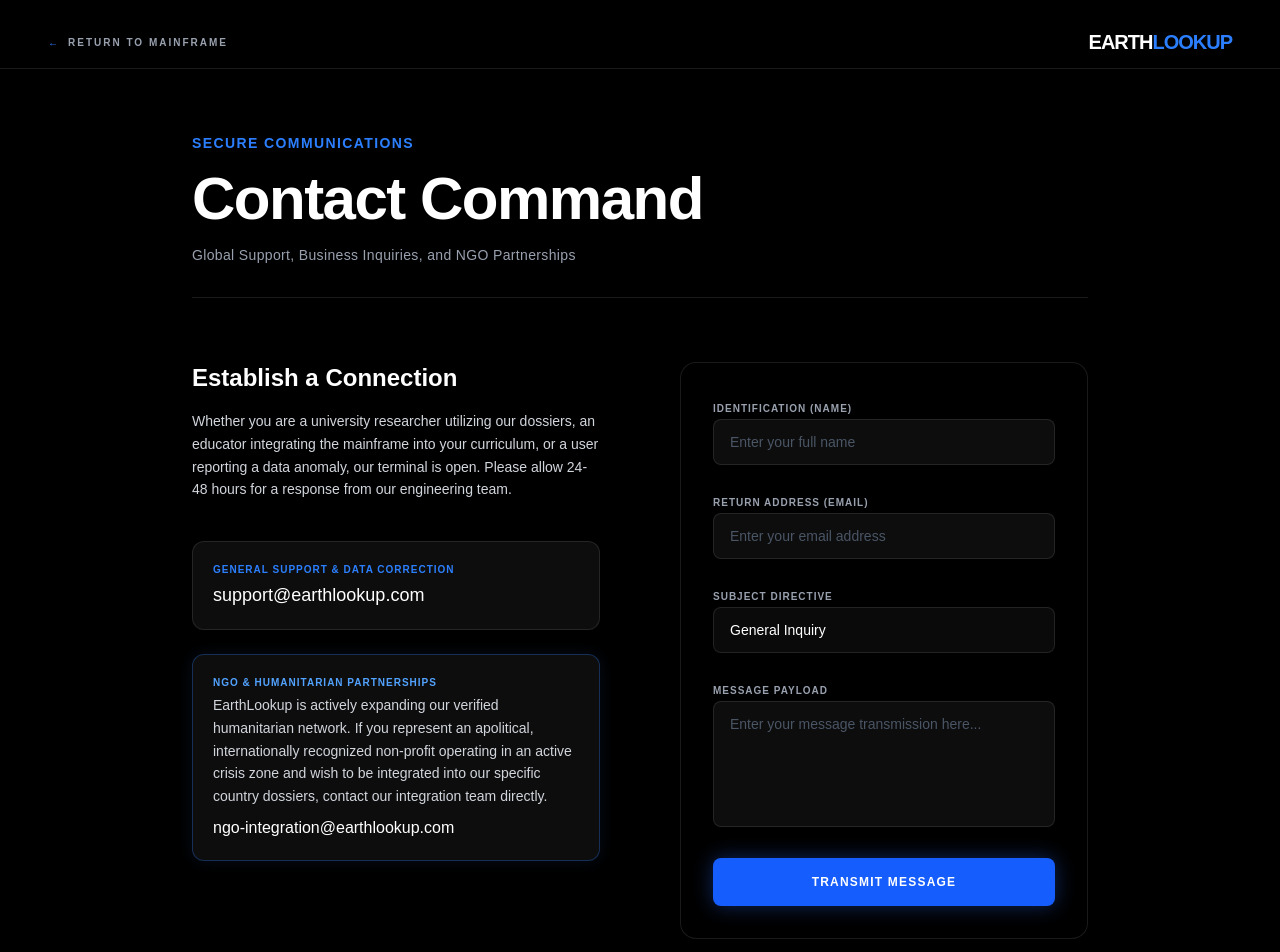
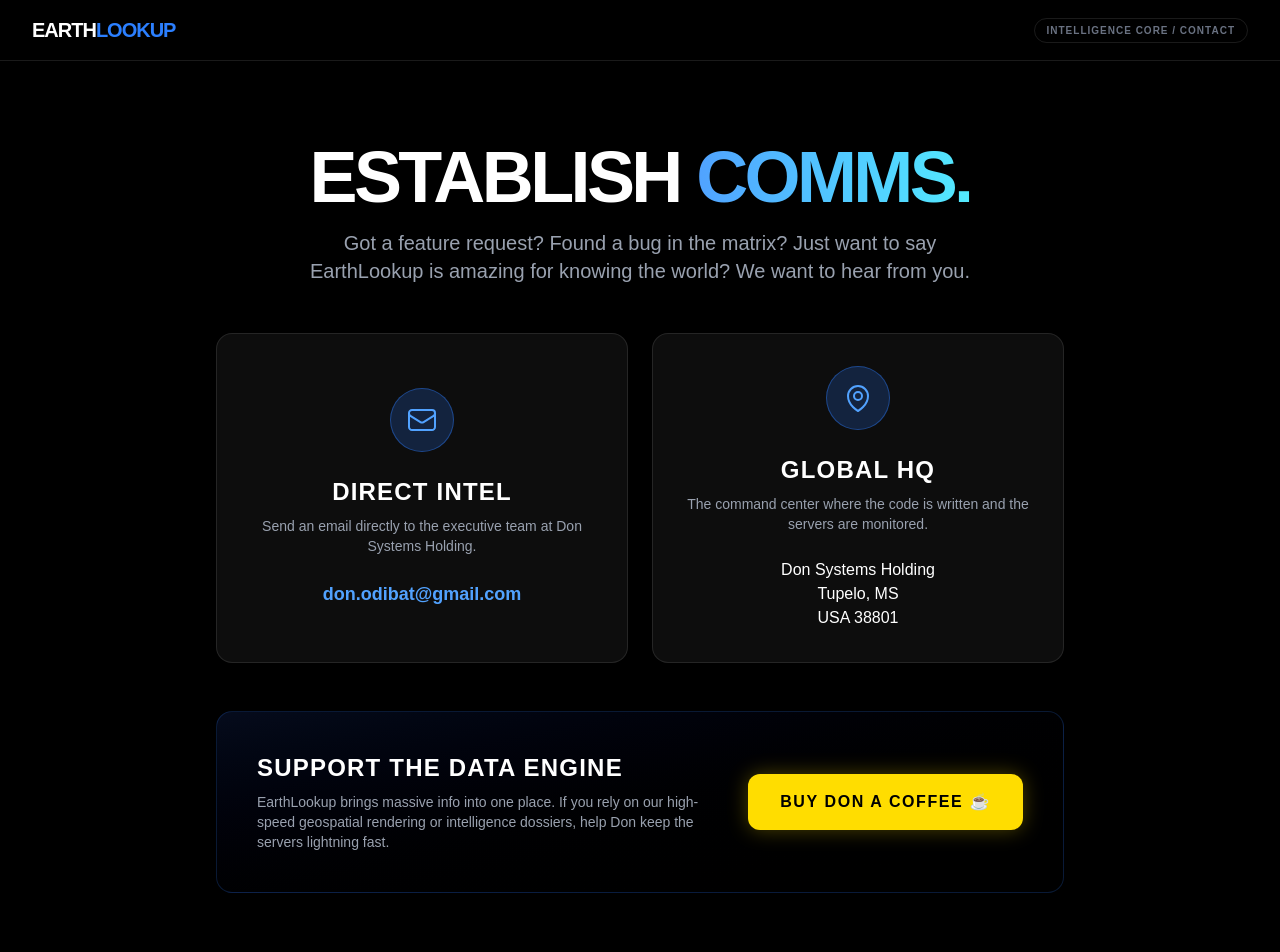
Before and after one commit to Don-Odibat/Atlas, a Next.js app: page /contact in a window 1280 px wide. Shown: the top 952 px of the page. Built offline with nearby package versions, Linux system fonts and the light colour scheme.

Commit message:
Added Contact and Privacy Policy pages

```diff
--- a/app/contact/page.tsx
+++ b/app/contact/page.tsx
@@ -1,119 +1,80 @@
+// @ts-nocheck
+"use client";
+
 import React from "react";
 import Link from "next/link";
+import TrustFooter from "../../components/TrustFooter";
 
-export default function ContactUs() {
+export default function ContactPage() {
   return (
-    <div className="min-h-screen bg-black text-gray-300 font-sans selection:bg-white/20 relative overflow-y-auto">
+    <div className="min-h-screen bg-black text-white font-sans flex flex-col selection:bg-blue-500/30">
 
-      {/* Background Ambience */}
-      <div className="fixed inset-0 z-0 pointer-events-none">
-        <div className="absolute inset-0 bg-[radial-gradient(ellipse_at_top,_var(--tw-gradient-stops))] from-blue-900/20 via-black to-black"></div>
-      </div>
-
-      {/* Top Navigation */}
-      <nav className="relative z-50 w-full px-8 md:px-12 pt-8 pb-4 flex justify-between items-center border-b border-white/10 bg-black/60 backdrop-blur-md sticky top-0 shadow-2xl">
-        <Link href="/" className="text-[10px] font-bold tracking-[0.2em] text-gray-400 hover:text-white uppercase transition-colors flex items-center gap-2">
-          <span className="text-blue-500">←</span> Return to Mainframe
+      {/* TOP NAVIGATION BANNER */}
+      <nav className="w-full border-b border-white/10 bg-black/80 backdrop-blur-md sticky top-0 z-50 px-8 py-4 flex justify-between items-center">
+        <Link href="/" className="text-xl font-black tracking-tighter hover:text-blue-400 transition-colors">
+          EARTH<span className="text-blue-500">LOOKUP</span>
         </Link>
-        <h1 className="text-xl font-black tracking-tighter m-0 p-0 leading-none select-none text-white">
-            EARTH<span className="text-blue-500">LOOKUP</span>
-        </h1>
+        <div className="text-[10px] font-mono font-bold text-gray-500 uppercase tracking-widest border border-white/10 px-3 py-1 rounded-full">
+          Intelligence Core / Contact
+        </div>
       </nav>
 
-      {/* Main Content */}
-      <main className="relative z-10 max-w-5xl mx-auto p-8 md:p-16">
+      {/* CONTACT CONTENT */}
+      <main className="flex-1 w-full max-w-4xl mx-auto px-6 py-20 flex flex-col gap-12">
 
-        <header className="mb-16 border-b border-white/10 pb-8">
-          <p className="text-blue-500 font-black tracking-widest uppercase mb-4 text-sm">Secure Communications</p>
-          <h1 className="text-5xl md:text-6xl font-black text-white tracking-tight mb-4">Contact Command</h1>
-          <p className="text-gray-400 text-sm tracking-wide">Global Support, Business Inquiries, and NGO Partnerships</p>
+        <header className="text-center space-y-4">
+          <h1 className="text-5xl md:text-7xl font-black tracking-tighter uppercase leading-none">
+            ESTABLISH <span className="text-transparent bg-clip-text bg-gradient-to-r from-blue-400 to-cyan-300">COMMS.</span>
+          </h1>
+          <p className="text-xl text-gray-400 font-light max-w-2xl mx-auto">
+            Got a feature request? Found a bug in the matrix? Just want to say EarthLookup is amazing for knowing the world? We want to hear from you.
+          </p>
         </header>
 
-        <div className="grid grid-cols-1 md:grid-cols-2 gap-12 lg:gap-20">
-
-          {/* Left Column: Contact Info */}
-          <div className="space-y-10">
-            <section>
-              <h2 className="text-2xl font-bold text-white mb-4">Establish a Connection</h2>
-              <p className="text-sm font-light leading-relaxed mb-6">
-                Whether you are a university researcher utilizing our dossiers, an educator integrating the mainframe into your curriculum, or a user reporting a data anomaly, our terminal is open. Please allow 24-48 hours for a response from our engineering team.
-              </p>
-            </section>
-
-            <section className="space-y-6">
-              <div className="bg-white/5 border border-white/10 p-5 rounded-xl">
-                <p className="text-[10px] uppercase tracking-widest text-blue-500 font-bold mb-1">General Support & Data Correction</p>
-                <p className="text-white text-lg">support@earthlookup.com</p>
-              </div>
-
-              <div className="bg-white/5 border border-blue-500/30 p-5 rounded-xl shadow-[0_0_15px_rgba(59,130,246,0.1)]">
-                <p className="text-[10px] uppercase tracking-widest text-blue-400 font-bold mb-1">NGO & Humanitarian Partnerships</p>
-                <p className="text-sm font-light leading-relaxed mb-2">
-                  EarthLookup is actively expanding our verified humanitarian network. If you represent an apolitical, internationally recognized non-profit operating in an active crisis zone and wish to be integrated into our specific country dossiers, contact our integration team directly.
-                </p>
-                <p className="text-white font-medium">ngo-integration@earthlookup.com</p>
-              </div>
-            </section>
+        <div className="grid grid-cols-1 md:grid-cols-2 gap-6">
+          {/* DIRECT EMAIL CARD */}
+          <div className="bg-white/5 border border-white/10 rounded-2xl p-8 hover:border-blue-500/50 transition-colors flex flex-col justify-center items-center text-center">
+            <div className="w-16 h-16 bg-blue-500/20 rounded-full flex items-center justify-center mb-6 border border-blue-500/40">
+              <svg xmlns="http://www.w3.org/2000/svg" fill="none" viewBox="0 0 24 24" strokeWidth={1.5} stroke="currentColor" className="w-8 h-8 text-blue-400"><path strokeLinecap="round" strokeLinejoin="round" d="M21.75 6.75v10.5a2.25 2.25 0 0 1-2.25 2.25h-15a2.25 2.25 0 0 1-2.25-2.25V6.75m19.5 0A2.25 2.25 0 0 0 19.5 4.5h-15a2.25 2.25 0 0 0-2.25 2.25m19.5 0v.243a2.25 2.25 0 0 1-1.07 1.916l-7.5 4.615a2.25 2.25 0 0 1-2.36 0L3.32 8.91a2.25 2.25 0 0 1-1.07-1.916V6.75" /></svg>
+            </div>
+            <h2 className="text-2xl font-bold mb-2 uppercase tracking-wider">Direct Intel</h2>
+            <p className="text-gray-400 text-sm mb-6">Send an email directly to the executive team at Don Systems Holding.</p>
+            <a href="mailto:don.odibat@gmail.com" className="text-blue-400 font-bold text-lg hover:text-white transition-colors">don.odibat@gmail.com</a>
           </div>
 
-          {/* Right Column: Contact Form */}
-          <div>
-            <form className="bg-black/50 border border-white/10 p-8 rounded-2xl shadow-2xl backdrop-blur-sm space-y-6">
-
-              <div className="space-y-2">
-                <label className="text-[10px] uppercase tracking-widest text-gray-400 font-bold">Identification (Name)</label>
-                <input
-                  type="text"
-                  placeholder="Enter your full name"
-                  className="w-full bg-white/5 border border-white/10 rounded-lg px-4 py-3 text-white text-sm focus:outline-none focus:border-blue-500 focus:ring-1 focus:ring-blue-500 transition-all placeholder:text-gray-600"
-                />
-              </div>
-
-              <div className="space-y-2">
-                <label className="text-[10px] uppercase tracking-widest text-gray-400 font-bold">Return Address (Email)</label>
-                <input
-                  type="email"
-                  placeholder="Enter your email address"
-                  className="w-full bg-white/5 border border-white/10 rounded-lg px-4 py-3 text-white text-sm focus:outline-none focus:border-blue-500 focus:ring-1 focus:ring-blue-500 transition-all placeholder:text-gray-600"
-                />
-              </div>
-
-              <div className="space-y-2">
-                <label className="text-[10px] uppercase tracking-widest text-gray-400 font-bold">Subject Directive</label>
-                <select className="w-full bg-[#0a0a0a] border border-white/10 rounded-lg px-4 py-3 text-white text-sm focus:outline-none focus:border-blue-500 focus:ring-1 focus:ring-blue-500 transition-all appearance-none cursor-pointer">
-                  <option value="general">General Inquiry</option>
-                  <option value="data">Data Correction Request</option>
-                  <option value="ngo">NGO Partnership</option>
-                  <option value="business">Business / Media</option>
-                </select>
-              </div>
-
-              <div className="space-y-2">
-                <label className="text-[10px] uppercase tracking-widest text-gray-400 font-bold">Message Payload</label>
-                <textarea
-                  rows={5}
-                  placeholder="Enter your message transmission here..."
-                  className="w-full bg-white/5 border border-white/10 rounded-lg px-4 py-3 text-white text-sm focus:outline-none focus:border-blue-500 focus:ring-1 focus:ring-blue-500 transition-all placeholder:text-gray-600 resize-none"
-                ></textarea>
-              </div>
-
-              <button
-                type="button"
-                className="w-full bg-blue-600 hover:bg-blue-500 text-white font-bold tracking-widest uppercase text-xs py-4 rounded-lg transition-all shadow-[0_0_20px_rgba(37,99,235,0.4)] hover:shadow-[0_0_30px_rgba(37,99,235,0.6)]"
-              >
-                Transmit Message
-              </button>
-
-            </form>
+          {/* GLOBAL HQ CARD */}
+          <div className="bg-white/5 border border-white/10 rounded-2xl p-8 hover:border-blue-500/50 transition-colors flex flex-col justify-center items-center text-center">
+            <div className="w-16 h-16 bg-blue-500/20 rounded-full flex items-center justify-center mb-6 border border-blue-500/40">
+              <svg xmlns="http://www.w3.org/2000/svg" fill="none" viewBox="0 0 24 24" strokeWidth={1.5} stroke="currentColor" className="w-8 h-8 text-blue-400"><path strokeLinecap="round" strokeLinejoin="round" d="M15 10.5a3 3 0 1 1-6 0 3 3 0 0 1 6 0Z" /><path strokeLinecap="round" strokeLinejoin="round" d="M19.5 10.5c0 7.142-7.5 11.25-7.5 11.25S4.5 17.642 4.5 10.5a7.5 7.5 0 1 1 15 0Z" /></svg>
+            </div>
+            <h2 className="text-2xl font-bold mb-2 uppercase tracking-wider">Global HQ</h2>
+            <p className="text-gray-400 text-sm mb-6">The command center where the code is written and the servers are monitored.</p>
+            <address className="not-italic text-white font-mono">
+              Don Systems Holding<br/>
+              Tupelo, MS<br/>
+              USA 38801
+            </address>
           </div>
-
         </div>
 
-        <footer className="mt-20 pt-8 border-t border-white/10 text-center">
-          <p className="text-gray-500 text-xs uppercase tracking-widest">EarthLookup Intelligence Systems © 2026. All Rights Reserved.</p>
-        </footer>
+        {/* SUPPORT CARD */}
+        <section className="bg-gradient-to-br from-blue-900/20 to-black border border-blue-500/20 rounded-2xl p-10 flex flex-col md:flex-row justify-between items-center gap-8 text-center md:text-left">
+          <div>
+            <h2 className="text-2xl font-bold mb-2 uppercase tracking-wider text-white">Support The Data Engine</h2>
+            <p className="text-gray-400 text-sm max-w-md">
+              EarthLookup brings massive info into one place. If you rely on our high-speed geospatial rendering or intelligence dossiers, help Don keep the servers lightning fast.
+            </p>
+          </div>
+          <a href="https://buymeacoffee.com/DonShehab" target="_blank" className="bg-[#FFDD00] text-black font-black uppercase tracking-widest px-8 py-4 rounded-xl shadow-[0_0_20px_rgba(255,221,0,0.3)] hover:scale-105 transition-transform whitespace-nowrap">
+            Buy Don a Coffee ☕
+          </a>
+        </section>
 
       </main>
+
+      {/* UNIVERSAL FOOTER */}
+      <TrustFooter />
+
     </div>
   );
 }
--- /dev/null
+++ b/app/policy/page.tsx
@@ -0,0 +1,97 @@
+// @ts-nocheck
+"use client";
+
+import React from "react";
+import Link from "next/link";
+import TrustFooter from "../../components/TrustFooter";
+
+export default function PrivacyPolicyPage() {
+  return (
+    <div className="min-h-screen bg-black text-white font-sans flex flex-col selection:bg-blue-500/30">
+
+      {/* TOP NAVIGATION BANNER */}
+      <nav className="w-full border-b border-white/10 bg-black/80 backdrop-blur-md sticky top-0 z-50 px-8 py-4 flex justify-between items-center">
+        <Link href="/" className="text-xl font-black tracking-tighter hover:text-blue-400 transition-colors">
+          EARTH<span className="text-blue-500">LOOKUP</span>
+        </Link>
+        <div className="text-[10px] font-mono font-bold text-gray-500 uppercase tracking-widest border border-white/10 px-3 py-1 rounded-full">
+          Intelligence Core / Privacy Policy
+        </div>
+      </nav>
+
+      {/* POLICY CONTENT */}
+      <main className="flex-1 w-full max-w-4xl mx-auto px-6 py-20 flex flex-col gap-10">
+
+        <header className="border-b border-white/10 pb-10">
+          <h1 className="text-4xl md:text-6xl font-black tracking-tighter uppercase mb-4">Privacy Policy</h1>
+          <div className="flex flex-col md:flex-row gap-4 text-xs font-mono text-gray-500 uppercase tracking-widest">
+            <span>Last Updated: March 19, 2026</span>
+            <span className="hidden md:inline">•</span>
+            <span>Operated by Don Systems Holding</span>
+          </div>
+        </header>
+
+        <article className="prose prose-invert prose-blue max-w-none text-gray-300 leading-relaxed space-y-8">
+
+          <section>
+            <h2 className="text-2xl font-bold text-white uppercase tracking-wider mb-4 border-l-4 border-blue-500 pl-4">1. Information Collection And Use</h2>
+            <p>
+              Welcome to <strong>EarthLookup.com</strong>, a platform proudly developed by <strong>Don Systems Holding</strong>. We are committed to protecting your privacy. This page informs you of our policies regarding the collection, use, and disclosure of personal data when you use our global intelligence service and the choices you have associated with that data.
+            </p>
+            <p className="mt-4">
+              We use your data to provide and improve the service. By using EarthLookup, you agree to the collection and use of information in accordance with this policy.
+            </p>
+          </section>
+
+          <section>
+            <h2 className="text-2xl font-bold text-white uppercase tracking-wider mb-4 border-l-4 border-blue-500 pl-4">2. Types of Data Collected</h2>
+            <h3 className="text-lg font-bold text-blue-400 mt-4 mb-2">Usage Data</h3>
+            <p>
+              We may collect information on how the Service is accessed and used ("Usage Data"). This Usage Data may include information such as your computer's Internet Protocol address (e.g. IP address), browser type, browser version, the pages of our Service that you visit, the time and date of your visit, the time spent on those pages, unique device identifiers and other diagnostic data.
+            </p>
+            <h3 className="text-lg font-bold text-blue-400 mt-4 mb-2">Tracking & Cookies Data</h3>
+            <p>
+              We use cookies and similar tracking technologies to track the activity on our Service and hold certain information. You can instruct your browser to refuse all cookies or to indicate when a cookie is being sent.
+            </p>
+          </section>
+
+          <section>
+            <h2 className="text-2xl font-bold text-white uppercase tracking-wider mb-4 border-l-4 border-blue-500 pl-4">3. Google AdSense & Third-Party Advertising</h2>
+            <p>
+              We use third-party advertising companies, including Google AdSense, to serve ads when you visit our website. These companies may use aggregated information (not including your name, address, email address, or telephone number) about your visits to this and other Web sites in order to provide advertisements about goods and services of interest to you.
+            </p>
+            <ul className="list-disc pl-6 mt-4 space-y-2">
+              <li>Third party vendors, including Google, use cookies to serve ads based on a user's prior visits to your website or other websites.</li>
+              <li>Google's use of advertising cookies enables it and its partners to serve ads to your users based on their visit to your sites and/or other sites on the Internet.</li>
+              <li>Users may opt out of personalized advertising by visiting <a href="https://myadcenter.google.com/" target="_blank" className="text-blue-400 hover:text-white">Google Ads Settings</a>.</li>
+            </ul>
+          </section>
+
+          <section>
+            <h2 className="text-2xl font-bold text-white uppercase tracking-wider mb-4 border-l-4 border-blue-500 pl-4">4. The Don Systems Network</h2>
+            <p>
+              EarthLookup is part of a larger network of utilities owned by Don Systems Holding. Navigating to our partner sites (including TellMyLocation.com, WaterInMySpeaker.com, and CheckThisPhone.com) will subject you to the individual privacy policies of those respective domains.
+            </p>
+          </section>
+
+          <section>
+            <h2 className="text-2xl font-bold text-white uppercase tracking-wider mb-4 border-l-4 border-blue-500 pl-4">5. Contact Us</h2>
+            <p>
+              If you have any questions about this Privacy Policy, please contact the Executive Director:
+            </p>
+            <ul className="list-none mt-4 space-y-2 font-mono bg-white/5 p-6 rounded-lg border border-white/10">
+              <li><strong className="text-blue-400">Email:</strong> don.odibat@gmail.com</li>
+              <li><strong className="text-blue-400">Mail:</strong> Don Systems Holding, Tupelo, MS, USA 38801</li>
+            </ul>
+          </section>
+
+        </article>
+
+      </main>
+
+      {/* UNIVERSAL FOOTER */}
+      <TrustFooter />
+
+    </div>
+  );
+}
```
